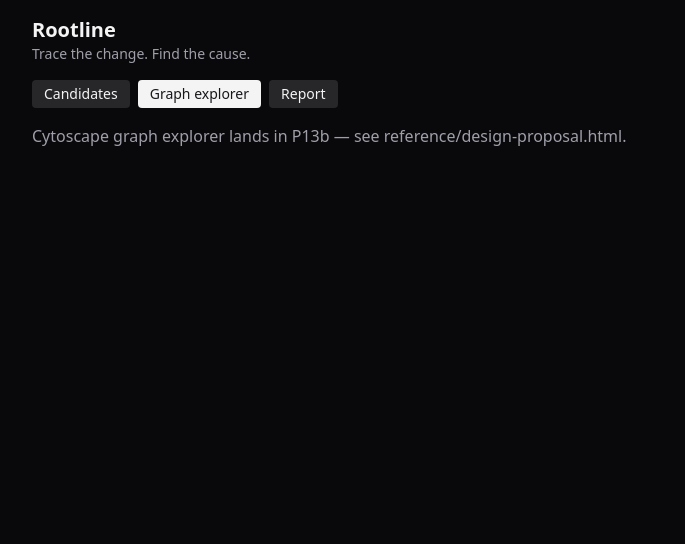
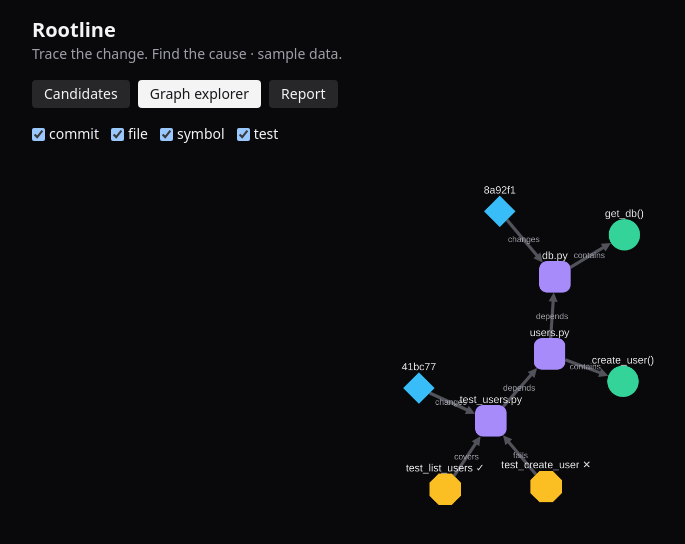
Before and after one commit to Pa004/rootline, a React (Vite) app in the folder apps/web/: page / in a window 1280 px wide. Both pictures are taken after a click on the button "Graph explorer". Shown: the top 544 px of the page, without its empty margins (112-797 px from the left). Built offline with nearby package versions, Linux system fonts and the light colour scheme; no server answers.

Commit message:
feat(web): cytoscape graph explorer with API hook and CI dashboard

```diff
--- a/apps/web/src/App.tsx
+++ b/apps/web/src/App.tsx
@@ -1,7 +1,8 @@
 import { useUi } from "./store";
-import { SAMPLE } from "./data/sample";
 import { CandidatesTable } from "./components/CandidatesTable";
 import { Explanation } from "./components/Explanation";
+import { GraphExplorer } from "./graph/GraphExplorer";
+import { useAnalysis } from "./useAnalysis";
 import type { TabId } from "./types";
 
 const TABS: { id: TabId; label: string }[] = [
@@ -12,12 +13,15 @@ const TABS: { id: TabId; label: string }[] = [
 
 export default function App() {
   const { tab, setTab, selectedSha } = useUi();
-  const selected = SAMPLE.candidates.find((c) => c.commit_sha === selectedSha);
+  const { analysis, live } = useAnalysis();
+  const selected = analysis.candidates.find((c) => c.commit_sha === selectedSha);
   return (
     <div className="mx-auto max-w-5xl p-4 text-zinc-100">
       <header>
         <h1 className="text-xl font-bold">Rootline</h1>
-        <p className="text-sm text-zinc-400">Trace the change. Find the cause.</p>
+        <p className="text-sm text-zinc-400">
+          Trace the change. Find the cause{live ? " · live" : " · sample data"}.
+        </p>
       </header>
       <nav aria-label="views" className="mt-4 flex gap-2">
         {TABS.map((t) => (
@@ -34,13 +38,9 @@ export default function App() {
         ))}
       </nav>
       <main className="mt-4">
-        {tab === "candidates" && <CandidatesTable candidates={SAMPLE.candidates} />}
-        {tab === "graph" && (
-          <p className="text-zinc-400">
-            Cytoscape graph explorer lands in P13b — see reference/design-proposal.html.
-          </p>
-        )}
-        {tab === "report" && <Explanation candidate={selected ?? SAMPLE.candidates[0]} />}
+        {tab === "candidates" && <CandidatesTable candidates={analysis.candidates} />}
+        {tab === "graph" && <GraphExplorer />}
+        {tab === "report" && <Explanation candidate={selected ?? analysis.candidates[0]} />}
       </main>
     </div>
   );
--- /dev/null
+++ b/apps/web/src/graph/GraphExplorer.tsx
@@ -0,0 +1,85 @@
+import { useEffect, useRef, useState } from "react";
+import { useUi } from "../store";
+import {
+  DEMO_EDGES,
+  DEMO_NODES,
+  buildElements,
+  createGraph,
+  type GraphEdge,
+  type GraphNode,
+} from "./cytoscape";
+
+const TYPES: GraphNode["type"][] = ["commit", "file", "symbol", "test"];
+
+export function GraphExplorer({
+  nodes = DEMO_NODES,
+  edges = DEMO_EDGES,
+}: {
+  nodes?: GraphNode[];
+  edges?: GraphEdge[];
+}) {
+  const containerRef = useRef<HTMLDivElement>(null);
+  const cyRef = useRef<ReturnType<typeof createGraph> | null>(null);
+  const [hidden, setHidden] = useState<Set<string>>(new Set());
+  const [detail, setDetail] = useState<string | null>(null);
+  const { select } = useUi();
+
+  useEffect(() => {
+    if (!containerRef.current) return;
+    const cy = createGraph(containerRef.current, buildElements(nodes, edges, hidden));
+    cyRef.current = cy;
+    cy.on("tap", "node", (event) => {
+      const id = String(event.target.id());
+      setDetail(id);
+      if (id.startsWith("commit:")) {
+        select(id.slice("commit:".length));
+      }
+    });
+    return () => {
+      cy.destroy();
+      cyRef.current = null;
+    };
+  }, [nodes, edges, hidden, select]);
+
+  function toggle(type: string) {
+    setHidden((prev) => {
+      const next = new Set(prev);
+      if (next.has(type)) {
+        next.delete(type);
+      } else {
+        next.add(type);
+      }
+      return next;
+    });
+  }
+
+  return (
+    <div>
+      <fieldset className="flex gap-3 text-sm">
+        <legend className="sr-only">Filter node types</legend>
+        {TYPES.map((t) => (
+          <label key={t} className="flex items-center gap-1">
+            <input
+              type="checkbox"
+              checked={!hidden.has(t)}
+              onChange={() => toggle(t)}
+              aria-label={`show ${t} nodes`}
+            />
+            {t}
+          </label>
+        ))}
+      </fieldset>
+      <div
+        ref={containerRef}
+        role="application"
+        aria-label="evidence graph"
+        className="mt-2 h-96 w-full rounded bg-zinc-950"
+      />
+      {detail && (
+        <p className="mt-2 font-mono text-sm" aria-live="polite">
+          selected: {detail}
+        </p>
+      )}
+    </div>
+  );
+}
--- /dev/null
+++ b/apps/web/src/graph/cytoscape.ts
@@ -0,0 +1,108 @@
+import cytoscape from "cytoscape";
+
+export interface GraphNode {
+  id: string;
+  type: "commit" | "file" | "symbol" | "test";
+  label: string;
+}
+
+export interface GraphEdge {
+  source: string;
+  target: string;
+  kind: "changes" | "fails" | "covers" | "contains" | "depends";
+}
+
+/** Demo graph mirroring backend node/edge kinds (used without API). */
+export const DEMO_NODES: GraphNode[] = [
+  { id: "commit:8a92f1", type: "commit", label: "8a92f1" },
+  { id: "commit:41bc77", type: "commit", label: "41bc77" },
+  { id: "file:app/db.py", type: "file", label: "db.py" },
+  { id: "file:app/users.py", type: "file", label: "users.py" },
+  { id: "file:tests/test_users.py", type: "file", label: "test_users.py" },
+  { id: "symbol:app/db.py::get_db", type: "symbol", label: "get_db()" },
+  { id: "symbol:app/users.py::create_user", type: "symbol", label: "create_user()" },
+  { id: "test::test_create_user", type: "test", label: "test_create_user ✕" },
+  { id: "test::test_list_users", type: "test", label: "test_list_users ✓" },
+];
+
+export const DEMO_EDGES: GraphEdge[] = [
+  { source: "commit:8a92f1", target: "file:app/db.py", kind: "changes" },
+  { source: "commit:41bc77", target: "file:tests/test_users.py", kind: "changes" },
+  { source: "file:app/db.py", target: "symbol:app/db.py::get_db", kind: "contains" },
+  { source: "file:app/users.py", target: "symbol:app/users.py::create_user", kind: "contains" },
+  { source: "file:tests/test_users.py", target: "file:app/users.py", kind: "depends" },
+  { source: "file:app/users.py", target: "file:app/db.py", kind: "depends" },
+  { source: "test::test_create_user", target: "file:tests/test_users.py", kind: "fails" },
+  { source: "test::test_list_users", target: "file:tests/test_users.py", kind: "covers" },
+];
+
+const NODE_STYLE: Record<GraphNode["type"], { shape: cytoscape.Css.NodeShape; color: string }> = {
+  commit: { shape: "diamond", color: "#38bdf8" },
+  file: { shape: "round-rectangle", color: "#a78bfa" },
+  symbol: { shape: "ellipse", color: "#34d399" },
+  test: { shape: "octagon", color: "#fbbf24" },
+};
+
+export function buildElements(
+  nodes: GraphNode[],
+  edges: GraphEdge[],
+  hiddenTypes: Set<string>,
+) {
+  const visible = new Set(nodes.filter((n) => !hiddenTypes.has(n.type)).map((n) => n.id));
+  return [
+    ...nodes
+      .filter((n) => visible.has(n.id))
+      .map((n) => ({
+        data: { id: n.id, label: n.label, type: n.type },
+      })),
+    ...edges
+      .filter((e) => visible.has(e.source) && visible.has(e.target))
+      .map((e, i) => ({
+        data: { id: `e${i}`, source: e.source, target: e.target, label: e.kind },
+      })),
+  ];
+}
+
+export function nodeStyle(type: string): { shape: cytoscape.Css.NodeShape; color: string } {
+  return NODE_STYLE[type as GraphNode["type"]] ?? { shape: "ellipse", color: "#71717a" };
+}
+
+export function createGraph(container: HTMLElement, elements: ReturnType<typeof buildElements>) {
+  return cytoscape({
+    container,
+    elements,
+    layout: { name: "cose", animate: false },
+    style: [
+      {
+        selector: "node",
+        style: {
+          label: "data(label)",
+          "font-size": 10,
+          color: "#e4e4e7",
+          "background-color": "#71717a",
+          shape: "ellipse",
+        },
+      },
+      ...Object.entries(NODE_STYLE).map(([type, s]) => ({
+        selector: `node[type = "${type}"]`,
+        style: { shape: s.shape, "background-color": s.color },
+      })),
+      {
+        selector: "edge",
+        style: {
+          label: "data(label)",
+          "font-size": 8,
+          color: "#a1a1aa",
+          "line-color": "#52525b",
+          "target-arrow-shape": "triangle",
+          "target-arrow-color": "#52525b",
+          "curve-style": "bezier",
+        },
+      },
+      {
+        selector: ":selected",
+        style: { "border-width": 3, "border-color": "#fafafa" },
+      },
+    ],
+  });
+}
--- /dev/null
+++ b/apps/web/src/useAnalysis.ts
@@ -0,0 +1,20 @@
+import { useQuery } from "@tanstack/react-query";
+import { apiConfigured, fetchAnalysis } from "./api";
+import { SAMPLE } from "./data/sample";
+import type { Analysis } from "./types";
+
+const ANALYSIS_ID = (import.meta.env.VITE_ANALYSIS_ID as string | undefined) ?? "";
+
+export function useAnalysis(): { analysis: Analysis; live: boolean } {
+  const enabled = apiConfigured() && ANALYSIS_ID.length > 0;
+  const query = useQuery({
+    queryKey: ["analysis", ANALYSIS_ID],
+    queryFn: () => fetchAnalysis(ANALYSIS_ID),
+    enabled,
+    retry: false,
+  });
+  if (!enabled || query.isError || !query.data) {
+    return { analysis: SAMPLE, live: false };
+  }
+  return { analysis: query.data, live: query.isSuccess };
+}
```
Also changed, not shown: 2 other files (tests, documents, lock files or other folders).
